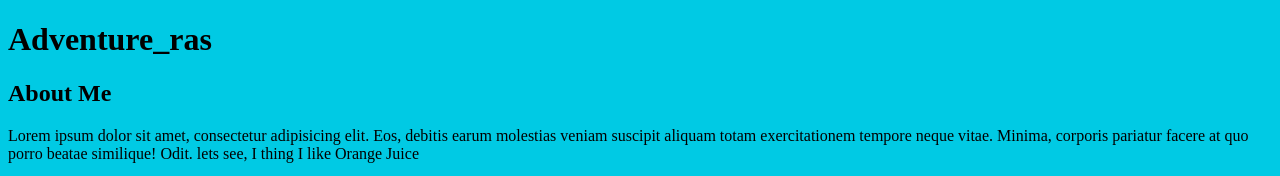
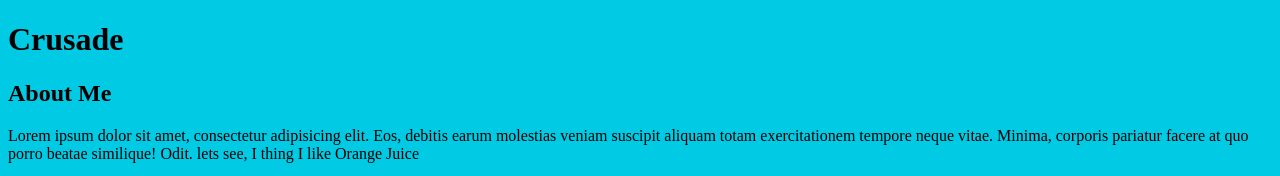
Before and after one commit to rashakh/new-git-project, a plain HTML site: page index.html in a window 1280 px wide. Shown: the top 176 px of the page. Drawn offline with Linux system fonts and the light colour scheme.

Commit message:
Crusade adding

```diff
--- a/index.html
+++ b/index.html
@@ -9,7 +9,7 @@
 	</head>
 	<body>
 		<header>
-			<h1>Adventure_ras</h1>
+			<h1>Crusade</h1>
 		</header>
 		<div class="container">
 			<main>
```
